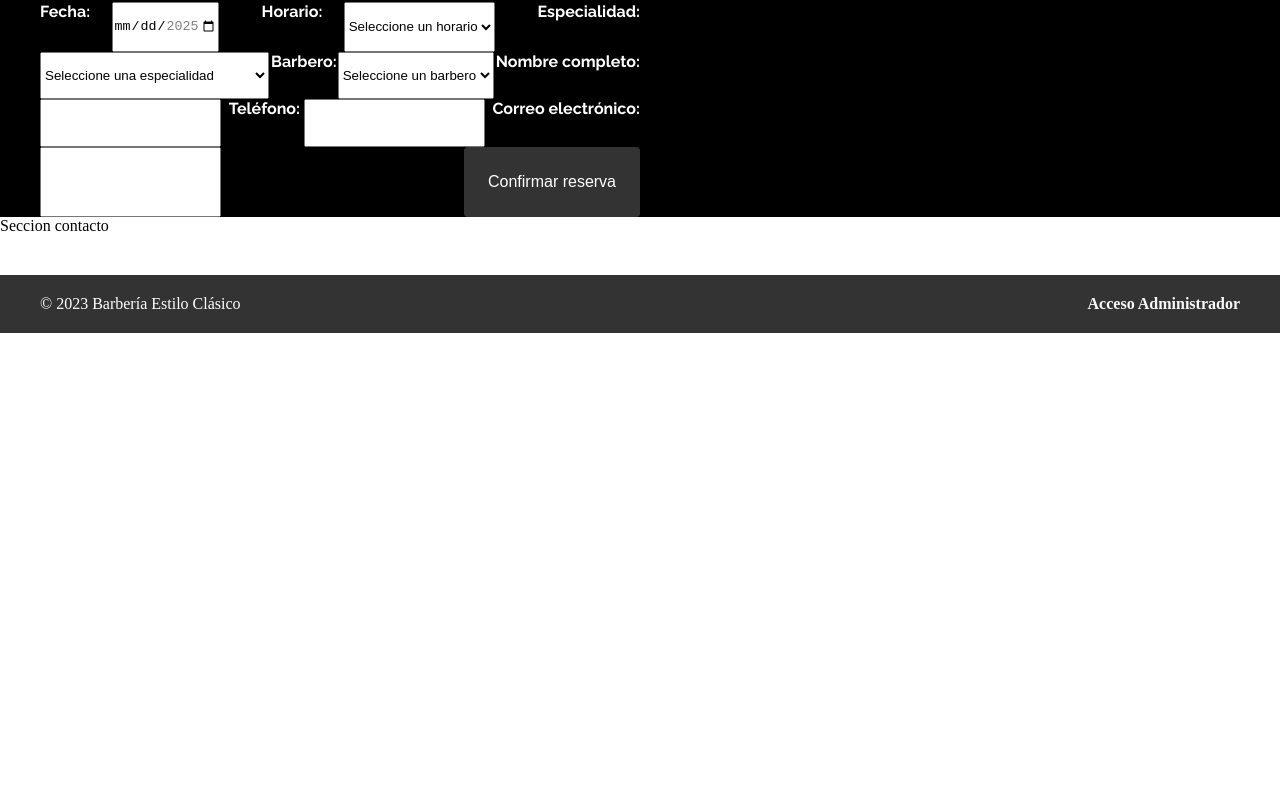
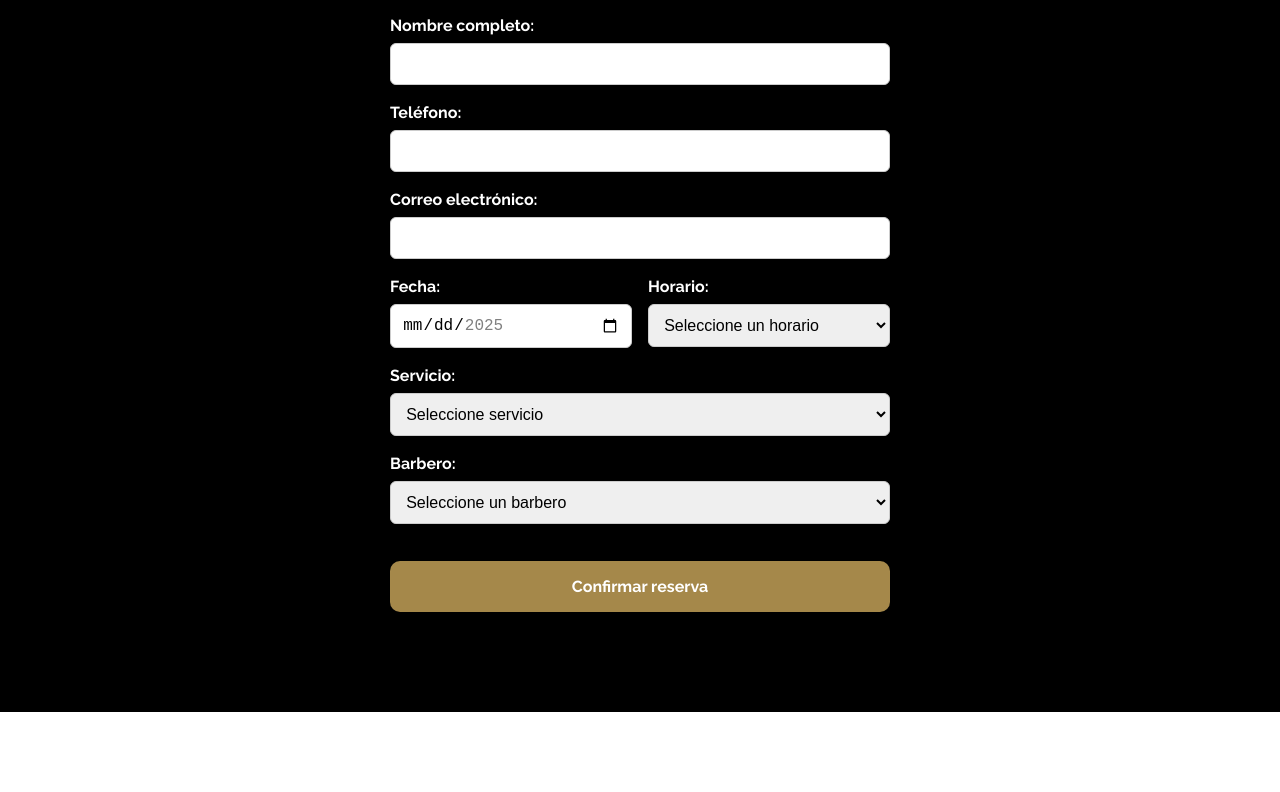
Before and after one commit to AdrianoMathon/proyectoBarberos, a plain HTML site: page index.html in a window 1280 px wide. Shown: the part 690-1482 px from the top of the page. Before the commit the page ends 1023 px from the top, so only its background shows below. Drawn offline with Linux system fonts and the light colour scheme.

Commit message:
Estilos formulario

```diff
--- a/css/styles.css
+++ b/css/styles.css
@@ -3,9 +3,8 @@
 
 :root {
     /*colores*/
-    --color-principal: #d30d0d;
-    --color-secundario: #a71717;
-    --verde: #AECB43;
+    --color-principal: #a5884a;
+    --color-secundario: #e3b759;
     --gris: #575756;
     --blanco: white;
     --negro: black;
@@ -14,6 +13,7 @@
     --font-titulos: "Lilita One", sans-serif;
     --font-textos: "Raleway", sans-serif;
 }
+
 * {
     margin: 0;
     padding: 0;
@@ -58,7 +58,7 @@ header nav ul a {
 }
 
 header nav ul a:hover {
-    background-color: var(--color-secundario);
+    background-color: var(--color-principal);
 }
 
 .banner {
@@ -93,7 +93,7 @@ header nav ul a:hover {
     border-radius: 10px;
 }
 
-.banner a:hover{
+.banner a:hover {
     background-color: var(--color-secundario);
     transform: scale(1.04);
     transition: 0.4s;
@@ -104,21 +104,21 @@ header nav ul a:hover {
     width: 100%;
 }
 
-.contenedor-reserva {
+.contenedor-reserva, .contenedor-contacto {
     width: 1200px;
-    margin: auto;
+    margin: 0 auto
 }
 
-.contenedor-reserva h2 {
+.contenedor-reserva h2, .contenedor-contacto h2 {
     font-family: var(--font-titulos);
     font-weight: 400;
-    font-size: 2rem;
-    color: var(--blanco);
+    font-size: 2.5rem;
+    color: var(--color-secundario);
     padding-top: 80px;
-    margin-bottom: 25px;
+    margin-bottom: 30px;
 }
 
-.contenedor-reserva p{
+.contenedor-reserva p {
     font-family: var(--font-textos);
     font-size: 1.1rem;
     font-weight: 400;
@@ -128,23 +128,72 @@ header nav ul a:hover {
 
 }
 
-.contenedor-form-reservas{
-    width: 50%;
+.contenedor-form-reservas {
+    width: 500px;
+    margin: auto;
+    padding-bottom: 100px;
     display: flex;
-    flex-wrap: wrap;
-    justify-content: space-between;
+    flex-direction: column;
+    gap: 1.1rem;
     color: var(--blanco);
     font-family: var(--font-textos);
     font-weight: 700;
     font-size: 1rem;
-    height: 215px;
 }
+
+.campos-form {
+    display: flex;
+    flex-direction: column;
+}
+
+.campos-form label {
+    margin-bottom: 0.5rem;
+}
+
+.campos-form input,
+.campos-form select {
+    padding: 0.7rem;
+    border: 1px solid #ccc;
+    border-radius: 6px;
+    font-size: 1rem;
+}
+
+.campos-fecha-hora {
+    display: flex;
+    gap: 1rem;
+}
+
+.campos-fecha-hora .campos-form {
+    flex: 1;
+}
+
+.contenedor-form-reservas button{
+    text-decoration: none;
+    font-family: var(--font-textos);
+    font-size: 1rem;
+    font-weight: 700;
+    color: var(--blanco);
+    background-color: var(--color-principal);
+    padding: 16px;
+    border-radius: 10px;
+}
+
+.contenedor-form-reservas button:hover{
+background-color: var(--color-secundario);
+    transform: scale(1.01);
+    transition: 0.4s;
+}
+
+
+
+
 
 
 /*NUEVO*/
 
 /* Estilos para el footer */
 footer {
+    font-family: var(--font-textos);
     background-color: #333;
     color: white;
     text-align: center;
@@ -163,7 +212,6 @@ footer {
 footer a {
     color: #f8f8f8;
     text-decoration: none;
-    font-weight: bold;
 }
 
 footer a:hover {
@@ -177,7 +225,7 @@ footer a:hover {
     padding: 20px;
     background-color: #f9f9f9;
     border-radius: 8px;
-    box-shadow: 0 0 10px rgba(0,0,0,0.1);
+    box-shadow: 0 0 10px rgba(0, 0, 0, 0.1);
 }
 
 .form-group {
@@ -222,11 +270,14 @@ table {
     margin-top: 20px;
 }
 
-table, th, td {
+table,
+th,
+td {
     border: 1px solid #ddd;
 }
 
-th, td {
+th,
+td {
     padding: 12px;
     text-align: left;
 }
@@ -241,8 +292,6 @@ tr:nth-child(even) {
 }
 
 
-
-
 /* Estilos para el panel de administración */
 .admin-container {
     max-width: 900px;
@@ -250,7 +299,7 @@ tr:nth-child(even) {
     padding: 2rem;
     background: #fff;
     border-radius: 8px;
-  box-shadow: 0 2px 10px rgba(0,0,0,0.1);
+    box-shadow: 0 2px 10px rgba(0, 0, 0, 0.1);
 }
 
 #loginForm {
@@ -311,7 +360,8 @@ table {
     margin-top: 1.5rem;
 }
 
-th, td {
+th,
+td {
     padding: 12px;
     text-align: left;
     border-bottom: 1px solid #ddd;
--- a/index.html
+++ b/index.html
@@ -1,5 +1,6 @@
 <!DOCTYPE html>
 <html lang="en">
+
 <head>
   <meta charset="UTF-8" />
   <meta name="viewport" content="width=device-width, initial-scale=1.0" />
@@ -34,51 +35,55 @@
     <section id="seccionReservas">
       <div class="contenedor-reserva">
         <h2>Reservar turno</h2>
-          <!-- Fecha -->
         <div class="contenedor-form-reservas">
+          <div class="campos-form">
+            <label for="nombre">Nombre completo:</label>
+            <input type="text" id="txtNombre" name="nombre" required />
+          </div>
+          <div class="campos-form">
+            <label for="telefono">Teléfono:</label>
+            <input type="tel" id="txtTelefono" name="telefono" required />
+          </div>
+          <div class="campos-form">
+            <label for="email">Correo electrónico:</label>
+            <input type="email" id="txtEmail" name="email" required />
+          </div>
+          <div class="campos-fecha-hora">
+            <div class="campos-form">
               <label for="fecha">Fecha:</label>
-            <input type="date" id="fecha" name="fecha" required min="" /><br />
-
-            <!-- Horario -->
+              <input type="date" id="fecha" name="fecha" required min="" />
+            </div>
+            <div class="campos-form">
               <label for="horario">Horario:</label>
               <select id="txtHorario" name="horario" required>
                 <option value="">Seleccione un horario</option>
-              <!-- Opciones a cargar dinámicamente --></select
-            ><br />
-
-            <!-- Servicio -->
-            <label for="servicio">Especialidad:</label>
+              </select>
+            </div>
+          </div>
+          <div class="campos-form">
+            <label for="servicio">Servicio:</label>
             <select id="txtServicio" name="servicio" required>
-              <option value="">Seleccione una especialidad</option>
-              <!-- Opciones a cargar dinámicamente --></select
-            ><br />
-
-            <!-- Barbero -->
+              <option value="">Seleccione servicio</option>
+              <!-- Opciones a cargar dinámicamente -->
+            </select>
+          </div>
+          <div class="campos-form">
             <label for="barbero">Barbero:</label>
             <select id="txtBarbero" name="barbero" required>
               <option value="">Seleccione un barbero</option>
-              <!-- Opciones a cargar dinámicamente según especialidad --></select
-            ><br />
-
-            <!-- Nombre -->
-            <label for="nombre">Nombre completo:</label>
-            <input type="text" id="txtNombre" name="nombre" required /><br />
-
-            <!-- Teléfono -->
-            <label for="telefono">Teléfono:</label>
-            <input type="tel" id="txtTelefono" name="telefono" required /><br />
-
-            <!-- Email -->
-            <label for="email">Correo electrónico:</label>
-            <input type="email" id="txtEmail" name="email" required /><br />
-
-            <!-- Botón de envío -->
+              <!-- Opciones a cargar dinámicamente según especialidad -->
+            </select><br />
+          </div>
           <button type="button" id="btnReservas">Confirmar reserva</button>
         </div>
       </div>
     </section>
 
-      <section id="seccionContacto">Seccion contacto</section>
+    <section id="seccionContacto">
+      <div class="contenedor-contacto">
+        <h2>Contacto</h2>
+      </div>
+    </section>
 
     <footer>
       <div class="footer-content">
@@ -90,4 +95,5 @@
   <script src="js/sistema.js"></script>
   <script src="js/codigoUI.js"></script>
 </body>
+
 </html>
--- a/js/codigoUI.js
+++ b/js/codigoUI.js
@@ -31,7 +31,7 @@ function cargarServicios() {
     servicios.forEach(function(servicio) {
         var option = document.createElement("option");
         option.value = servicio.id;
-        option.textContent = servicio.nombre + " (" + servicio.duracion + " min) - $" + servicio.precio;
+        option.textContent = servicio.nombre /*+ " (" + servicio.duracion + " min) - $" + servicio.precio;*/
         selectServicio.appendChild(option);
     });
 }
--- a/js/sistema.js
+++ b/js/sistema.js
@@ -1,9 +1,10 @@
 var servicios = [
-    { id: 1, nombre: "Corte de cabello", precio: 1500, duracion: 30 },
-    { id: 2, nombre: "Afeitado clásico", precio: 1200, duracion: 30 },
-    { id: 3, nombre: "Corte y barba", precio: 2500, duracion: 60 },
-    { id: 4, nombre: "Tinte para cabello", precio: 1800, duracion: 90 },
-    { id: 5, nombre: "Peinado especial", precio: 1000, duracion: 30 }
+    { id: 1, nombre: "Corte tradicional"},
+    { id: 2, nombre: "Corte moderno"},
+    { id: 3, nombre: "Corte de barba"},
+    { id: 4, nombre: "Afeitado"},
+    { id: 5, nombre: "Corte de niño"},
+    { id: 6, nombre: "Color" }
 ];
 
 var barberos = [
```
Lines whose indentation alone changed are shown as unchanged.
